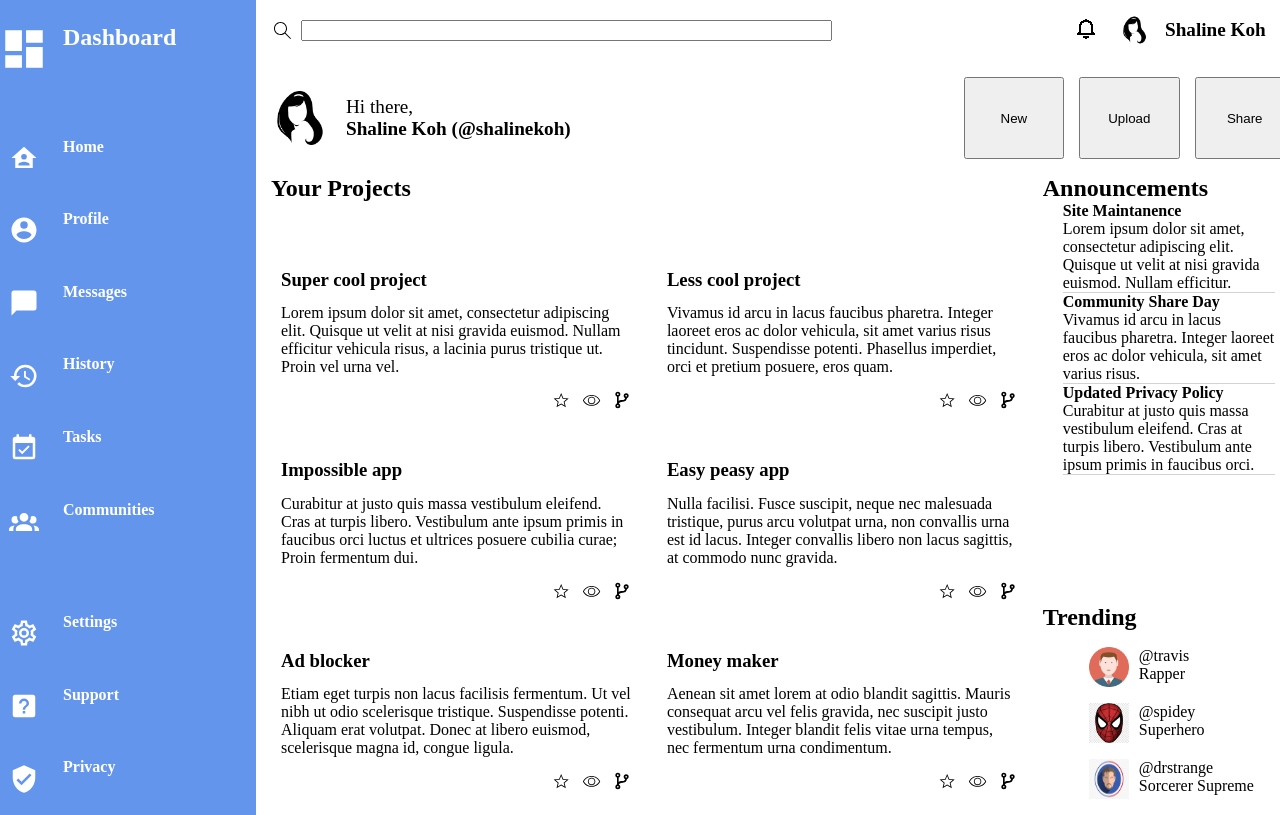
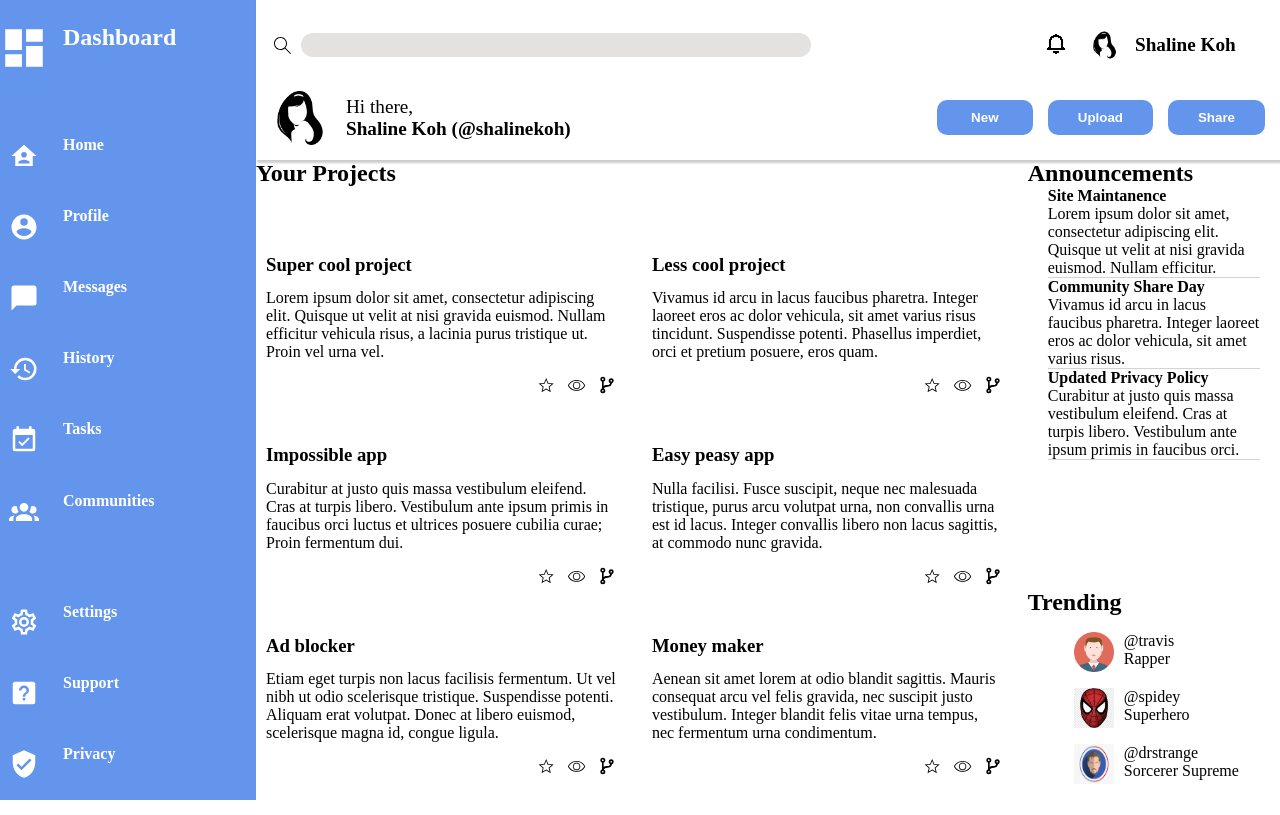
Before and after one commit to shalinekoh/dashboard-project, a plain HTML site: page index.html in a window 1280 px wide. Drawn offline with Linux system fonts and the light colour scheme.

Commit message:
Add css styles to header and remove gap

```diff
--- a/styles.css
+++ b/styles.css
@@ -14,7 +14,7 @@ body{
     grid-template-rows: 20% 40% 40%; */
     grid-template-columns: 20% 80%;
     grid-template-rows: 20% 80%;
-    gap: 15px;
+    /* gap: 15px; */
 }
 
 /* SIDEBAR */
@@ -53,7 +53,9 @@ body{
     grid-column: 2 / -1;
     display: grid;
     grid-template-rows: 1fr 2fr;
-    gap: 1rem;
+    /* gap: 15px; */
+    box-shadow: 2px 2px 2px 1px rgb(0 0 0 / 20%);
+    padding: 15px 15px 0 15px;
 }
 
 .header .top {
@@ -74,9 +76,23 @@ body{
 }
 .search-bar > input {
     width: 70%;
+    height: 24px;
+    align-self: center;
+    background-color: rgb(228, 225, 225);
+    border: none;
+    border-radius: 15px;
+}
+.search-bar svg {
     align-self: center;
 }
-.search-bar svg {
+.header .bottom > button{
+    background-color:cornflowerblue;
+    border-radius: 10px;
+    border: none;
+    height: fit-content;
+    padding: 10px 30px;
+    color: white;
+    font-weight: bold;
     align-self: center;
 }
 
```
